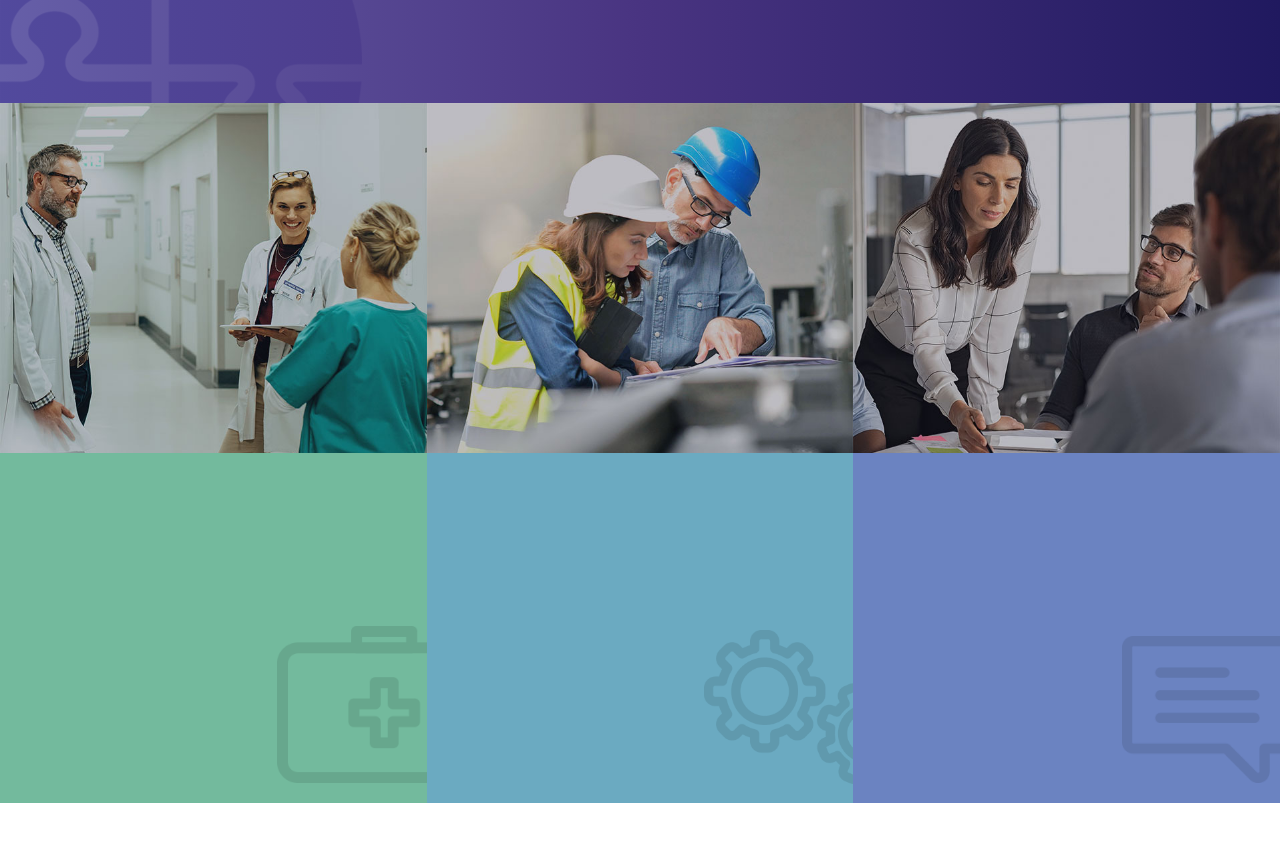
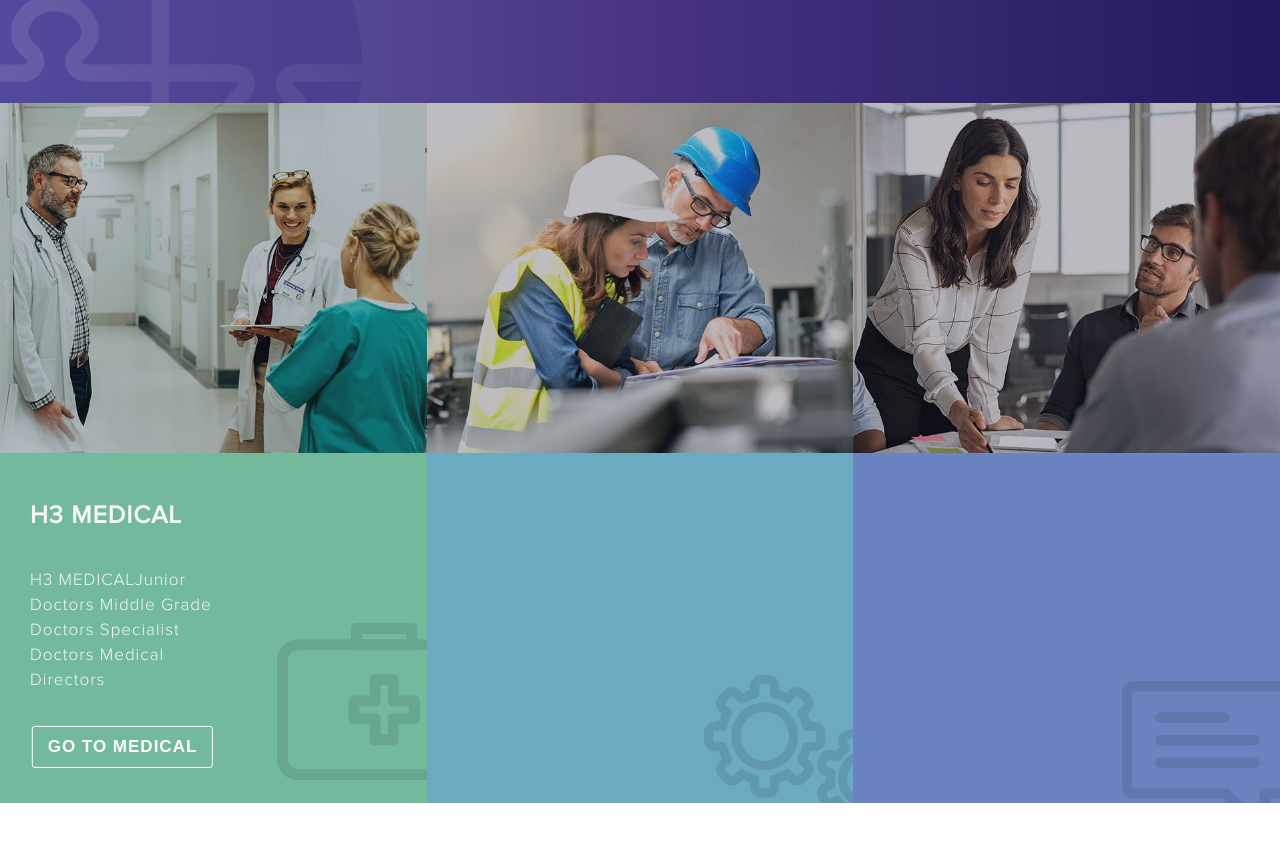
Before and after one commit to porosh2002/Glitch, a plain HTML site: page index.html in a window 1280 px wide. Shown: the part 417-1273 px from the top of the page. Drawn offline with Linux system fonts and the light colour scheme.

Commit message:
first section content

```diff
--- a/Styles/main.css
+++ b/Styles/main.css
@@ -164,6 +164,7 @@ body {
   .contentOfFour{
     height:700px;
     width: 100vw;
+    overflow: hidden;
   }
   .cf1{
     background-color: #73ba9d;
@@ -192,7 +193,7 @@ body {
   .cf1coverBG{
     height:350px;
     background:url('../Images/icon-1.png') no-repeat;
-    background-position:130% 90%;
+    background-position:130% 70%;
     background-size: 50%;
   }
   .cf2coverBG{
@@ -207,4 +208,41 @@ body {
     background-position:105% 90%;
     background-size: 40%;
   }
+  .cf1coverBG,.cf2coverBG,.cf3coverBG{
+    padding:50px 0px 0px 30px;
+    color: #f7f7f7;
   }
+  .contentFourTitle{
+    font-size:25px;
+    letter-spacing:1px;
+    font-weight: 600;
+  }
+  .contentFourDes{
+    font-size:17px;
+    letter-spacing:1px;
+    margin:40px 50% 0px 0px;
+    line-height:25px;
+    font-family: "Proxima Nova Light";
+  }
+  .contentFourBTN{
+    border:1px solid #fff;
+    outline: none;
+    border-radius:3px;
+    padding:10px 15px;
+    color: #fff;
+    font-size:17px;
+    font-weight: 600;
+    letter-spacing:1px;
+    background-color: transparent;
+    position: relative;
+    top:10%;
+    left:5%;
+    transform: translate(-10%,-5%);
+    cursor: pointer;
+  }
+  .contentFourBTN:hover{
+background-color: #fff;
+color: #444;
+transition: 0.5s;
+  }
+  }
--- a/index.html
+++ b/index.html
@@ -1,32 +1,63 @@
 <html lang="en">
   <head>
-    <meta charset="UTF-8">
-    <meta name="viewport" content="width=device-width, initial-scale=1.0">
+    <meta charset="UTF-8" />
+    <meta name="viewport" content="width=device-width, initial-scale=1.0" />
     <title>Connect Personnel</title>
     <!-- Font Awesome -->
     <!-- <link rel="stylesheet" href="https://cdnjs.cloudflare.com/ajax/libs/font-awesome/5.10.2/css/all.min.css"/> -->
-    <link rel="icon" href="./Images/favicon.ico" type="image/x-icon"/>
-    <link rel="stylesheet" href="./Styles/main.css">
+    <link rel="icon" href="./Images/favicon.ico" type="image/x-icon" />
+    <link rel="stylesheet" href="./Styles/main.css" />
   </head>
   <body>
     <!-- First Navigation -->
     <div class="mainNav">
-        <a href="#"><img class="logo" src='./Images/Logo.png' alt="Connect Personnel" /></a>
+      <a href="#"
+        ><img class="logo" src="./Images/Logo.png" alt="Connect Personnel"
+      /></a>
       <div class="mainButtonDiv mainButtonDIV-M">
         <button class="mainButton">CONNECT PERSONNEL HOME</button>
         <button class="mainButton mainButtonDIV">
-                <svg class="mainMenuIcon" xmlns="http://www.w3.org/2000/svg" width="16" height="16" fill="currentColor" class="bi bi-file-earmark-text" viewBox="0 0 16 16">
-                    <path d="M4 0h5.5v1H4a1 1 0 0 0-1 1v12a1 1 0 0 0 1 1h8a1 1 0 0 0 1-1V4.5h1V14a2 2 0 0 1-2 2H4a2 2 0 0 1-2-2V2a2 2 0 0 1 2-2z"/>
-                    <path d="M9.5 3V0L14 4.5h-3A1.5 1.5 0 0 1 9.5 3z"/>
-                    <path fill-rule="evenodd" d="M5 11.5a.5.5 0 0 1 .5-.5h2a.5.5 0 0 1 0 1h-2a.5.5 0 0 1-.5-.5zm0-2a.5.5 0 0 1 .5-.5h5a.5.5 0 0 1 0 1h-5a.5.5 0 0 1-.5-.5zm0-2a.5.5 0 0 1 .5-.5h5a.5.5 0 0 1 0 1h-5a.5.5 0 0 1-.5-.5z"/>
+          <svg
+            class="mainMenuIcon"
+            xmlns="http://www.w3.org/2000/svg"
+            width="16"
+            height="16"
+            fill="currentColor"
+            class="bi bi-file-earmark-text"
+            viewBox="0 0 16 16"
+          >
+            <path
+              d="M4 0h5.5v1H4a1 1 0 0 0-1 1v12a1 1 0 0 0 1 1h8a1 1 0 0 0 1-1V4.5h1V14a2 2 0 0 1-2 2H4a2 2 0 0 1-2-2V2a2 2 0 0 1 2-2z"
+            />
+            <path d="M9.5 3V0L14 4.5h-3A1.5 1.5 0 0 1 9.5 3z" />
+            <path
+              fill-rule="evenodd"
+              d="M5 11.5a.5.5 0 0 1 .5-.5h2a.5.5 0 0 1 0 1h-2a.5.5 0 0 1-.5-.5zm0-2a.5.5 0 0 1 .5-.5h5a.5.5 0 0 1 0 1h-5a.5.5 0 0 1-.5-.5zm0-2a.5.5 0 0 1 .5-.5h5a.5.5 0 0 1 0 1h-5a.5.5 0 0 1-.5-.5z"
+            />
           </svg>
-                <p>TIMESHEETS</p></button>
+          <p>TIMESHEETS</p>
+        </button>
         <button class="mainButton mainButtonDIV">
-                <svg class="mainMenuIcon" xmlns="http://www.w3.org/2000/svg" width="16" height="16" fill="currentColor" class="bi bi-search" viewBox="0 0 16 16">
-                    <path fill-rule="evenodd" d="M10.442 10.442a1 1 0 0 1 1.415 0l3.85 3.85a1 1 0 0 1-1.414 1.415l-3.85-3.85a1 1 0 0 1 0-1.415z"/>
-                    <path fill-rule="evenodd" d="M6.5 12a5.5 5.5 0 1 0 0-11 5.5 5.5 0 0 0 0 11zM13 6.5a6.5 6.5 0 1 1-13 0 6.5 6.5 0 0 1 13 0z"/>
+          <svg
+            class="mainMenuIcon"
+            xmlns="http://www.w3.org/2000/svg"
+            width="16"
+            height="16"
+            fill="currentColor"
+            class="bi bi-search"
+            viewBox="0 0 16 16"
+          >
+            <path
+              fill-rule="evenodd"
+              d="M10.442 10.442a1 1 0 0 1 1.415 0l3.85 3.85a1 1 0 0 1-1.414 1.415l-3.85-3.85a1 1 0 0 1 0-1.415z"
+            />
+            <path
+              fill-rule="evenodd"
+              d="M6.5 12a5.5 5.5 0 1 0 0-11 5.5 5.5 0 0 0 0 11zM13 6.5a6.5 6.5 0 1 1-13 0 6.5 6.5 0 0 1 13 0z"
+            />
           </svg>
-                JOBS</button>
+          JOBS
+        </button>
       </div>
     </div>
 
@@ -34,18 +65,28 @@
 
     <div class="secoundNavigation mainButtonDiv">
       <button class="secoundMenuBtn sMbtn-1">MEDICAL</button>
-<button class="secoundMenuBtn sMbtn-2">Engineering / Projects /  Operations</button>
+      <button class="secoundMenuBtn sMbtn-2">
+        Engineering / Projects / Operations
+      </button>
       <button class="secoundMenuBtn sMbtn-3">CONSULTING</button>
     </div>
     <!-- Third Section -->
     <div class="thirdSection">
       <div class="bgGradient">
         <div class="thirdSectionContent">
-            <p>Find the right <span style="font-weight: bolder;font-size: 45px;">connect</span>ion.</p>
+          <p>
+            Find the right
+            <span style="font-weight: bolder; font-size: 45px">connect</span
+            >ion.
+          </p>
           <!-- Search Wraper -->
           <div class="mainButtonDIV">
             <!-- Search Option's -->
-                <input class="inputSearch keyWordSearch" type="text" placeholder="Keyword" />
+            <input
+              class="inputSearch keyWordSearch"
+              type="text"
+              placeholder="Keyword"
+            />
             <select class="inputSearch" id="">
               <option value="Industry" selected>Industry</option>
               <option value="Industry" selected>Industry2</option>
@@ -67,23 +108,24 @@
       <div class="contentOfFour cf1">
         <div class="cf1Bg"></div>
         <div class="cf1coverBG">
-
+          <p class="contentFourTitle">H3 MEDICAL</p>
+          <p class="contentFourDes">
+            H3 MEDICALJunior Doctors Middle Grade Doctors Specialist Doctors
+            Medical Directors
+          </p>
+          <button class="contentFourBTN">GO TO MEDICAL</button>
         </div>
       </div>
       <div class="contentOfFour cf2">
         <div class="cf2Bg"></div>
-        <div class="cf2coverBG">
-
-        </div>
+        <div class="cf2coverBG"></div>
       </div>
       <div class="contentOfFour cf3">
         <div class="cf3Bg"></div>
-        <div class="cf3coverBG">
-
-        </div>
+        <div class="cf3coverBG"></div>
       </div>
     </div>
     <!-- Test -->
-<div style="height: 500px;"></div>
+    <div style="height: 500px"></div>
   </body>
 </html>
```
Lines whose indentation alone changed are shown as unchanged.
